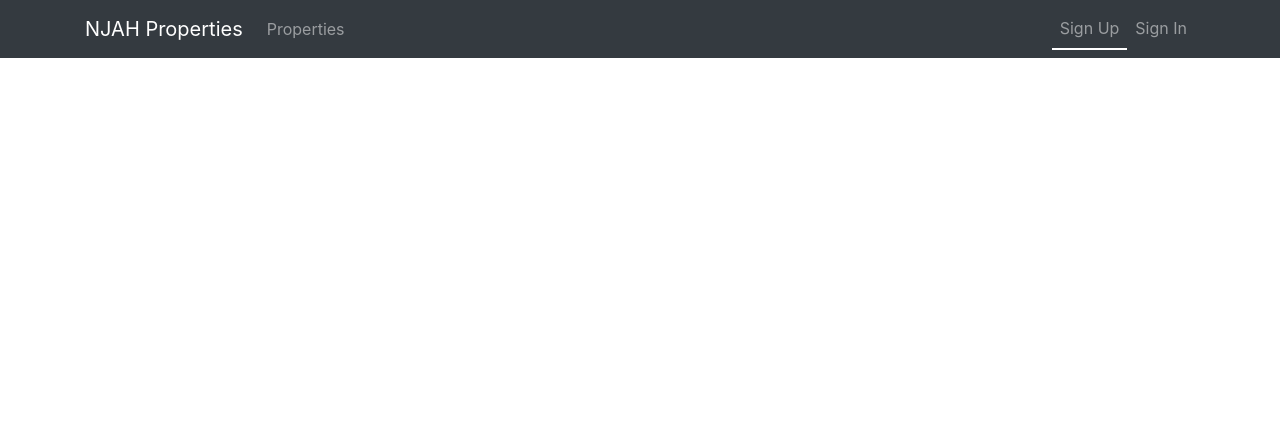
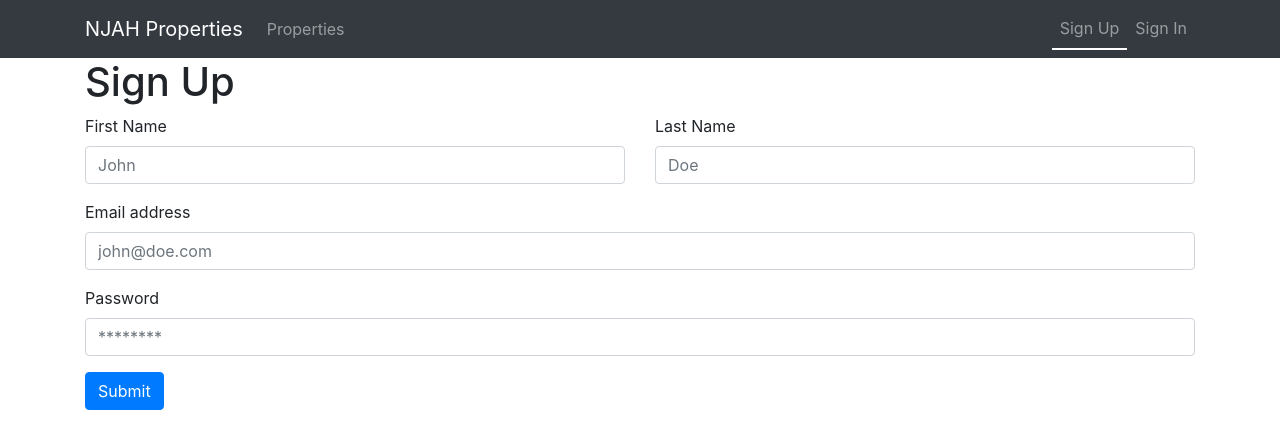
Before and after one commit to nbuikema/njah-properties, a React (Create React App) app in the folder client/: page /signup in a window 1280 px wide. Shown: the top 448 px of the page. Built offline with nearby package versions, Linux system fonts and the light colour scheme.

Commit message:
initial signup form

```diff
--- a/client/src/App.js
+++ b/client/src/App.js
@@ -3,6 +3,7 @@ import {BrowserRouter, Switch, Route} from 'react-router-dom';
 
 import Navbar from './components/Navbar';
 import Home from './components/Home';
+import Signup from './components/auth/Signup';
 
 const App = () => {
     return (
@@ -11,6 +12,7 @@ const App = () => {
                 <Navbar />
                 <Switch>
                     <Route path='/' exact component={Home} />
+                    <Route path='/signup' exact component={Signup} />
                 </Switch>
             </BrowserRouter>
         </div>
--- /dev/null
+++ b/client/src/components/auth/Signup.js
@@ -0,0 +1,36 @@
+import React, {useState} from 'react';
+
+const Signup = () => {
+    const signupForm = () => (
+        <form>
+            <div className='row'>
+                <div className="col form-group">
+                    <label for="first_name">First Name</label>
+                    <input type="text" className="form-control" id="first_name" placeholder="John" />
+                </div>
+                <div className="col form-group">
+                    <label for="last_name">Last Name</label>
+                    <input type="text" className="form-control" id="last_name" placeholder="Doe" />
+                </div>
+            </div>
+            <div className="form-group">
+                <label for="email">Email address</label>
+                <input type="email" className="form-control" id="email" placeholder="john@doe.com" />
+            </div>
+            <div className="form-group">
+                <label for="password">Password</label>
+                <input type="password" className="form-control" placeholder="********" />
+            </div>
+            <button type="submit" className="btn btn-primary">Submit</button>
+        </form>
+    );
+
+    return (
+        <div className='container'>
+            <h1>Sign Up</h1>
+            {signupForm()}
+        </div>
+    );
+};
+
+export default Signup;
```
